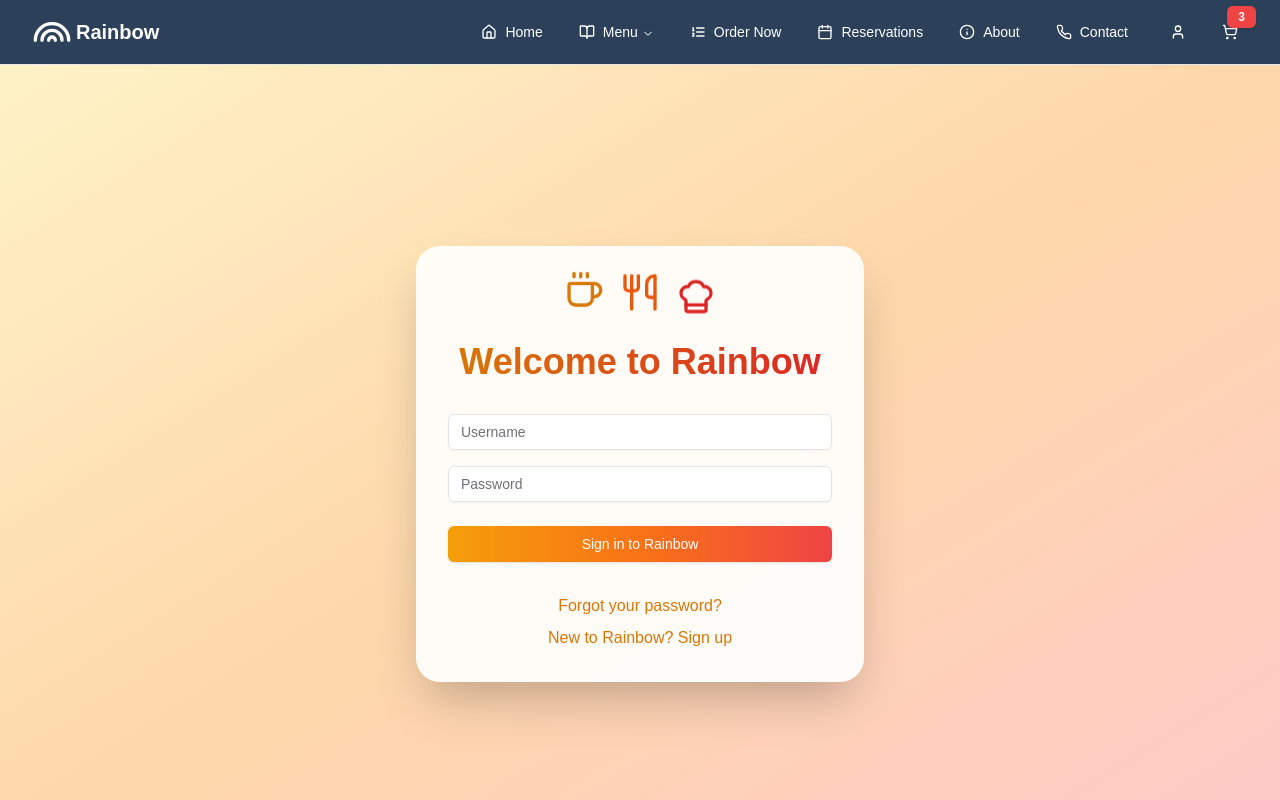
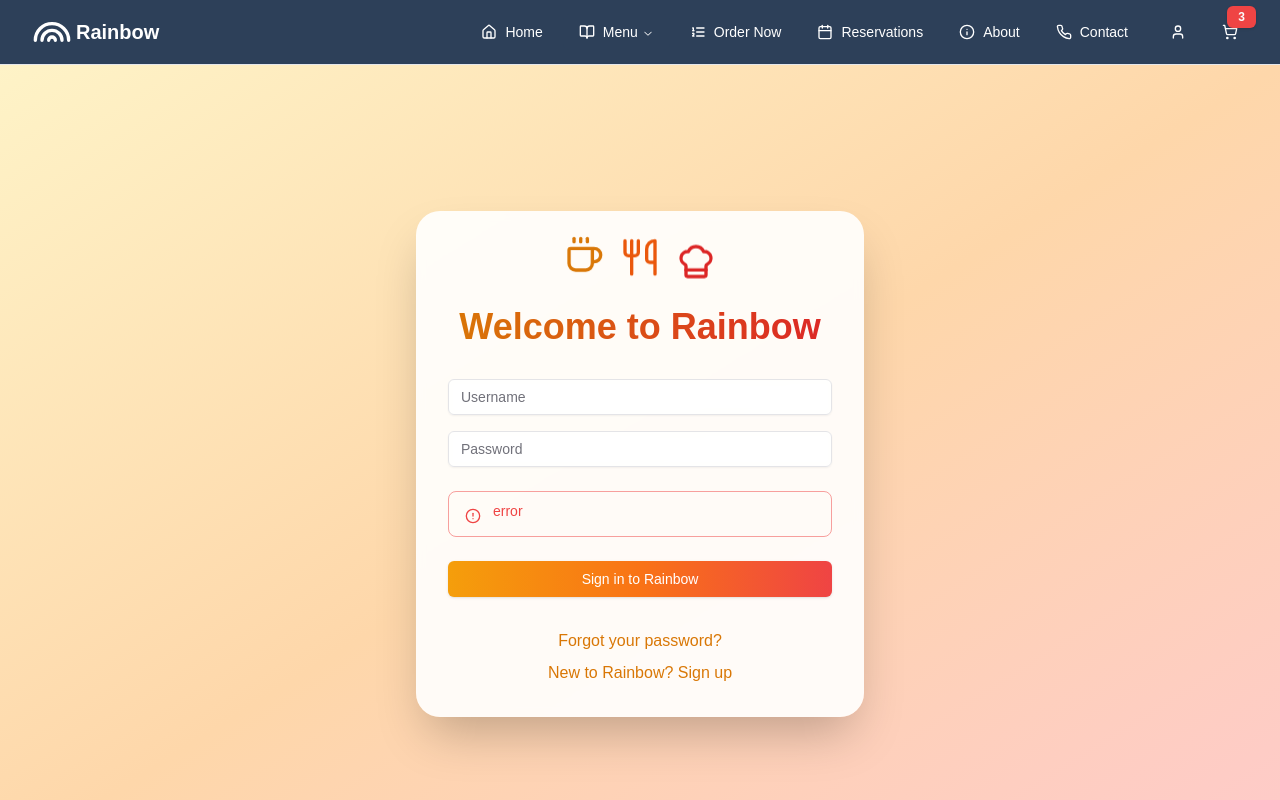
Before and after one commit to im-sanny/rms, a Next.js app: page /login in a window 1280 px wide. Shown: the top 800 px of the page. Built offline with nearby package versions, Linux system fonts and the light colour scheme.

Commit message:
update: updated login page

```diff
--- a/app/login/page.tsx
+++ b/app/login/page.tsx
@@ -1,26 +1,10 @@
 "use client"
-import React, { useState } from 'react';
 import { AlertCircle, Coffee, Utensils, ChefHat } from 'lucide-react';
 import { Alert, AlertDescription } from '@/components/ui/alert';
 import { Button } from '@/components/ui/button';
 import { Input } from '@/components/ui/input';
 
-export default function RainbowLogin() {
-  const [username, setUsername] = useState('');
-  const [password, setPassword] = useState('');
-  const [error, setError] = useState('');
-
-  const handleSubmit = (e: React.FormEvent) => {
-    e.preventDefault();
-    if (!username || !password) {
-      setError('Please enter both username and password.');
-    } else {
-      // Here you would typically make an API call to verify credentials
-      console.log('Login attempt:', { username, password });
-      setError('');
-      // Redirect or update state based on successful login
-    }
-  };
+export default function Login() {
 
   return (
     <div className="min-h-screen bg-gradient-to-br from-amber-100 via-orange-200 to-red-200 flex items-center justify-center p-4 mt-[64px]">
@@ -35,7 +19,7 @@ export default function RainbowLogin() {
             Welcome to Rainbow
           </h2>
         </div>
-        <form className="mt-8 space-y-6" onSubmit={handleSubmit}>
+        <form className="mt-8 space-y-6">
           <div className="space-y-4">
             <Input
               id="username"
@@ -43,8 +27,7 @@ export default function RainbowLogin() {
               type="text"
               required
               placeholder="Username"
-              value={username}
-              onChange={(e) => setUsername(e.target.value)}
+              value={''}
               className="focus:ring-amber-500 focus:border-amber-500 bg-white bg-opacity-50 backdrop-blur-sm"
             />
             <Input
@@ -53,16 +36,15 @@ export default function RainbowLogin() {
               type="password"
               required
               placeholder="Password"
-              value={password}
-              onChange={(e) => setPassword(e.target.value)}
+              value={''}
               className="focus:ring-amber-500 focus:border-amber-500 bg-white bg-opacity-50 backdrop-blur-sm"
             />
           </div>
 
-          {error && (
+          {'error' && (
             <Alert variant="destructive">
               <AlertCircle className="h-4 w-4" />
-              <AlertDescription>{error}</AlertDescription>
+              <AlertDescription>{'error'}</AlertDescription>
             </Alert>
           )}
 
```
